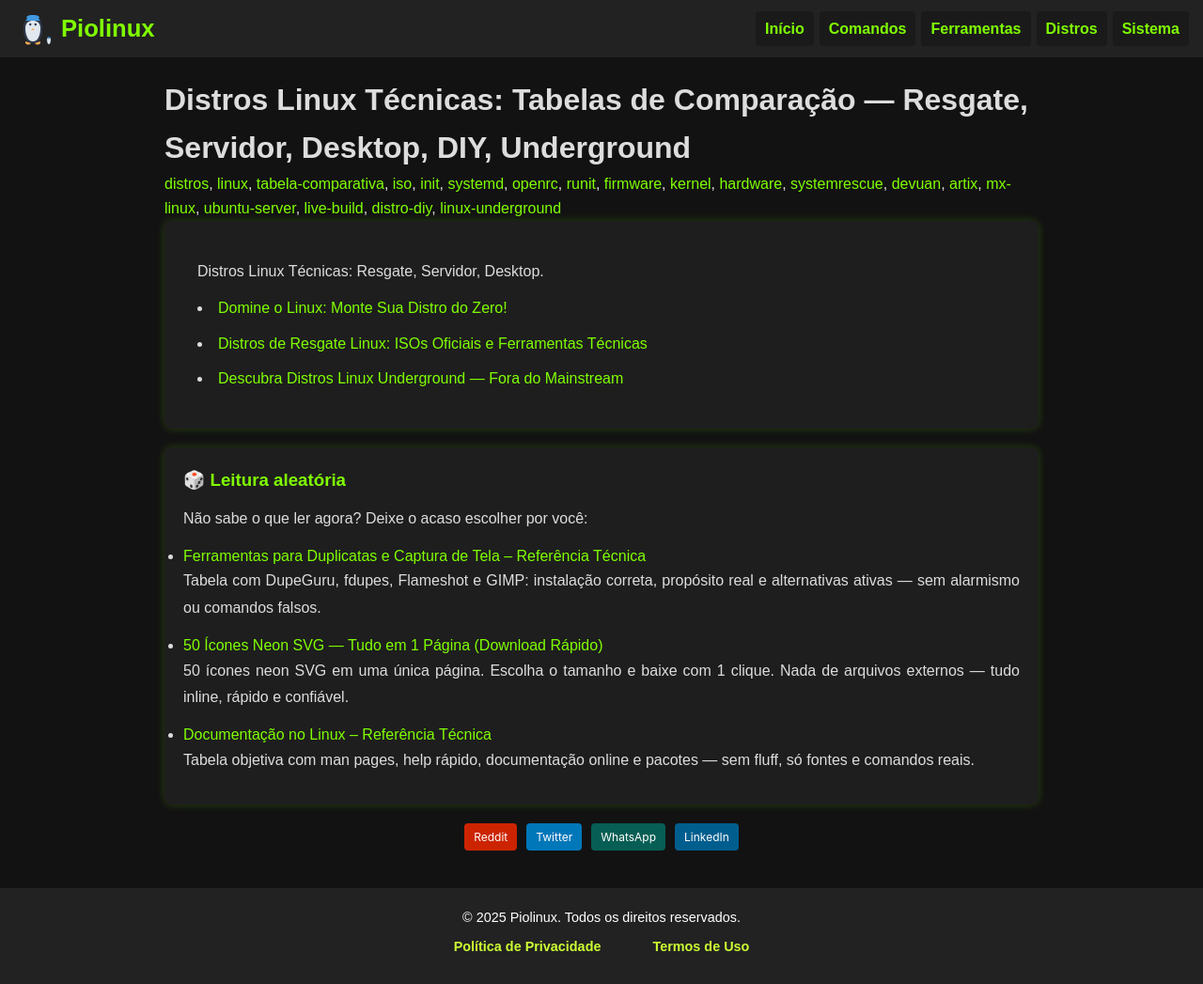
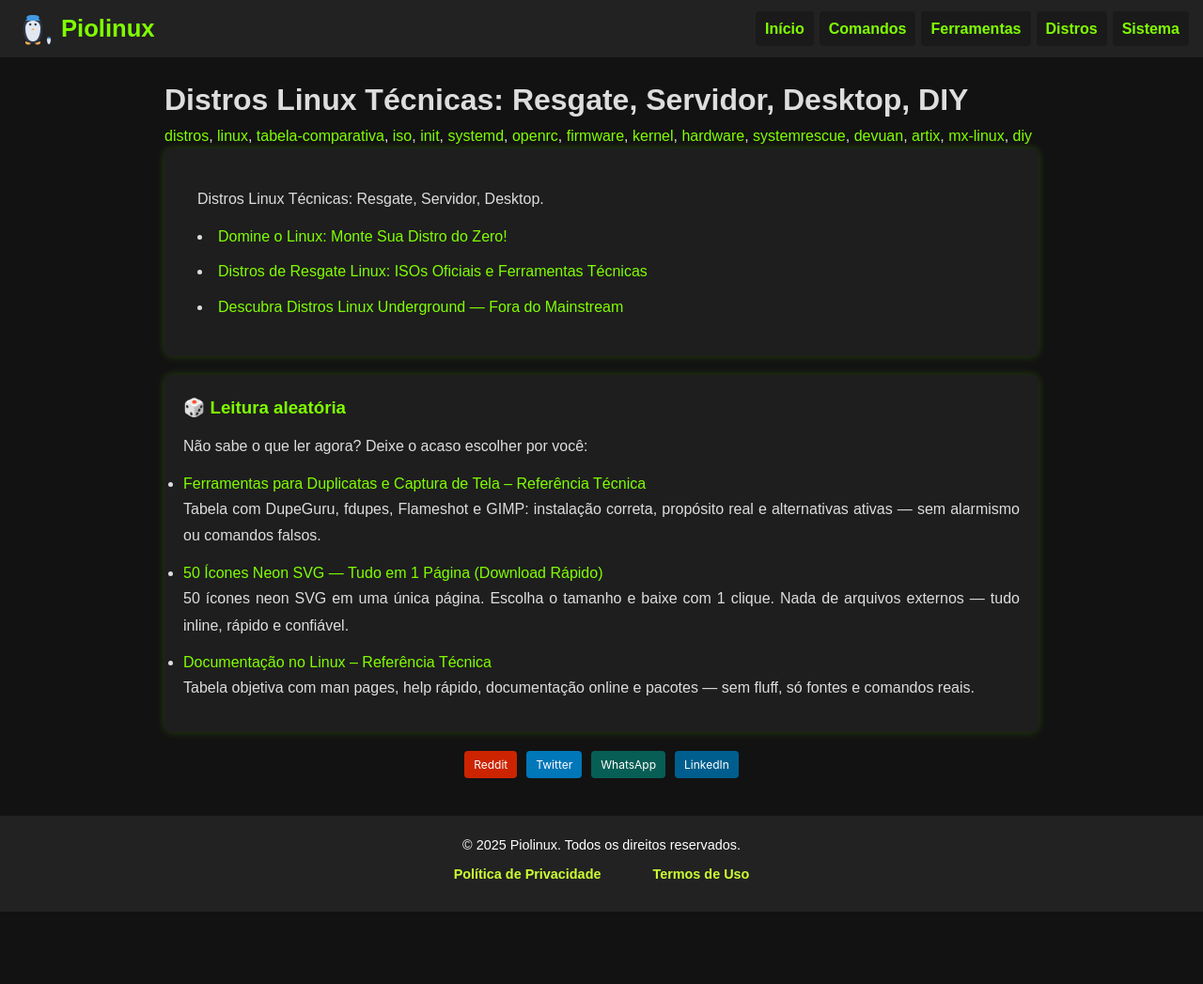
Before and after one commit to Piolinux/piolinux-site, a Jekyll site: the page built from distros/index.html, in a window 1280 px wide. Shown: the whole page at 94% size. Built offline with Jekyll 4.4.1, drawn with Linux system fonts in a browser that asks for light colours; after the commit the page ends 970 px from its top, so only the background shows below that.

Commit message:
Update index.html

```diff
--- a/distros/index.html
+++ b/distros/index.html
@@ -1,11 +1,10 @@
 ---
 layout: manual-seo
-title: "Distros Linux Técnicas: Tabelas de Comparação — Resgate, Servidor, Desktop, DIY, Underground"
-description: "Tabelas técnicas com ISOs oficiais, init system (systemd, OpenRC, runit), suporte a firmware, kernel e hardware. Inclui SystemRescue, Devuan, Artix, MX Linux, Ubuntu Server e distros DIY."
+title: "Distros Linux Técnicas: Resgate, Servidor, Desktop, DIY"
+description: "Tabelas comparativas de distros: ISO oficial, init, firmware, kernel e hardware. Inclui SystemRescue, Devuan, Artix, MX Linux e mais."
 permalink: /distros/
-tags: [distros, linux, tabela-comparativa, iso, init, systemd, openrc, runit, firmware, kernel, hardware, systemrescue, devuan, artix, mx-linux, ubuntu-server, live-build, distro-diy, linux-underground]
+tags: [distros, linux, tabela-comparativa, iso, init, systemd, openrc, firmware, kernel, hardware, systemrescue, devuan, artix, mx-linux, diy]
 ---
-
 
 <section class="post-content">
   <main>
```
